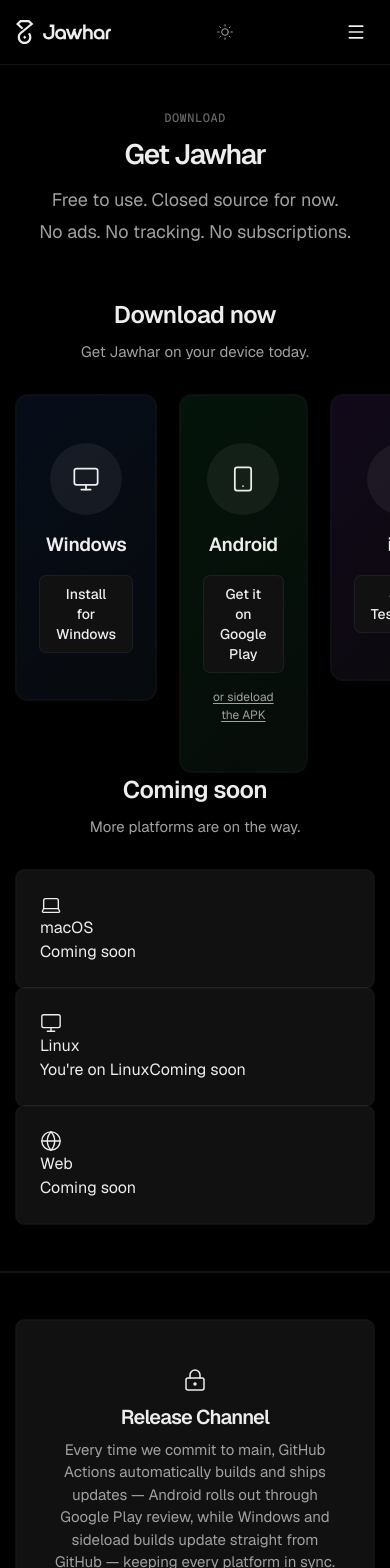
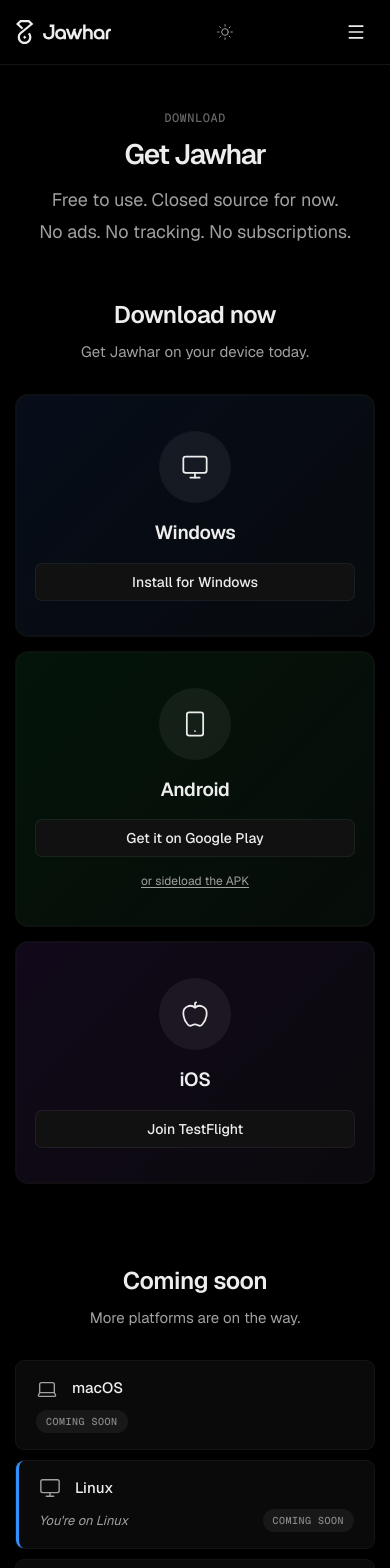
Before and after one commit to khalidouhdane/jawhar, a Next.js app in the folder website/: page /download in a window 390 px wide. Shown: the top 1568 px of the page. Built offline with nearby package versions, Linux system fonts and the light colour scheme.

Commit message:
style(download): coming-soon rows and responsive breakpoints

```diff
--- a/website/app/download/download.module.css
+++ b/website/app/download/download.module.css
@@ -61,38 +61,6 @@
   letter-spacing: -0.3px;
 }
 
-.unavailable {
-  opacity: 0.35;
-}
-
-.badge {
-  position: absolute;
-  top: 12px;
-  right: 12px;
-  font-family: var(--font-mono);
-  font-size: 10px;
-  font-weight: 500;
-  text-transform: uppercase;
-  letter-spacing: 0.5px;
-  color: var(--text-primary);
-  background: var(--bg-subtle);
-  padding: 2px 8px;
-  border-radius: var(--radius-pill);
-  box-shadow: var(--shadow-ring);
-}
-
-.name {
-  font-size: 15px;
-  font-weight: 500;
-  color: var(--text-primary);
-}
-
-.soonText {
-  font-size: 13px;
-  color: var(--text-quaternary);
-  font-style: italic;
-}
-
 .sideload {
   font-size: 12px;
   color: var(--text-secondary);
@@ -110,28 +78,6 @@
   align-items: center;
   text-align: center;
   padding: 48px 32px;
-}
-
-.highlighted {
-  transform: scale(1.02);
-  z-index: 1;
-  box-shadow: 0 0 0 1px var(--color-black) !important;
-}
-
-.detectedBadge {
-  position: absolute;
-  top: 12px;
-  right: 12px;
-  font-family: var(--font-mono);
-  font-size: 9px;
-  font-weight: 500;
-  text-transform: uppercase;
-  letter-spacing: 0.5px;
-  color: var(--color-white);
-  background: var(--color-black);
-  padding: 2px 8px;
-  border-radius: var(--radius-pill);
-  box-shadow: var(--shadow-ring);
 }
 
 .gradientWindows {
@@ -203,3 +149,99 @@
     box-shadow: 0 0 0 2px var(--focus-ring);
   }
 }
+
+.comingSoonSection {
+  margin-top: 80px;
+}
+
+.comingSoonRows {
+  display: flex;
+  flex-direction: column;
+  gap: 12px;
+  max-width: 640px;
+  margin: 0 auto;
+}
+
+.comingSoonRow {
+  display: flex;
+  align-items: center;
+  justify-content: space-between;
+  padding: 16px 20px;
+  border-radius: var(--radius-lg);
+  background: var(--bg-subtle);
+  box-shadow: var(--shadow-subtle);
+}
+
+.comingSoonLeft {
+  display: flex;
+  align-items: center;
+  gap: 14px;
+  color: var(--text-secondary);
+}
+
+.comingSoonName {
+  font-size: 15px;
+  font-weight: 500;
+  color: var(--text-primary);
+}
+
+.comingSoonRight {
+  display: flex;
+  align-items: center;
+  gap: 12px;
+}
+
+.comingSoonBadge {
+  font-family: var(--font-mono);
+  font-size: 10px;
+  font-weight: 500;
+  text-transform: uppercase;
+  letter-spacing: 0.5px;
+  color: var(--text-tertiary);
+  background: var(--badge-bg-subtle);
+  padding: 4px 10px;
+  border-radius: var(--radius-pill);
+}
+
+.comingSoonNote {
+  font-size: 13px;
+  color: var(--text-secondary);
+  font-style: italic;
+}
+
+.comingSoonDetected {
+  border-left: 3px solid var(--link-blue);
+}
+
+@media (max-width: 900px) {
+  .availableGrid {
+    grid-template-columns: repeat(2, 1fr);
+    gap: 20px;
+  }
+
+  .availableCard {
+    padding: 40px 20px;
+  }
+}
+
+@media (max-width: 600px) {
+  .availableGrid {
+    grid-template-columns: 1fr;
+    gap: 16px;
+  }
+
+  .availableCard {
+    padding: 36px 20px;
+  }
+
+  .comingSoonRow {
+    flex-direction: column;
+    align-items: flex-start;
+    gap: 10px;
+  }
+
+  .comingSoonRight {
+    width: 100%;
+    justify-content: space-between;
+  }
+}
```
